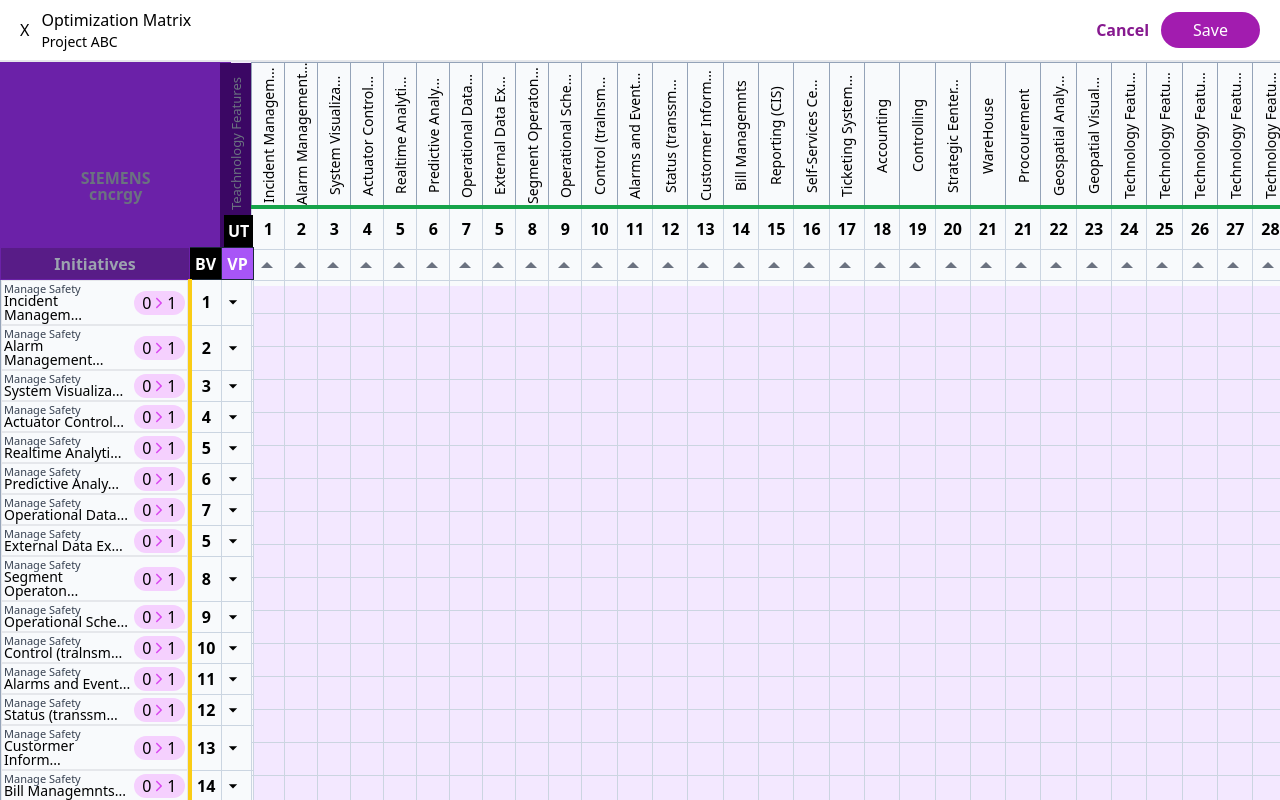
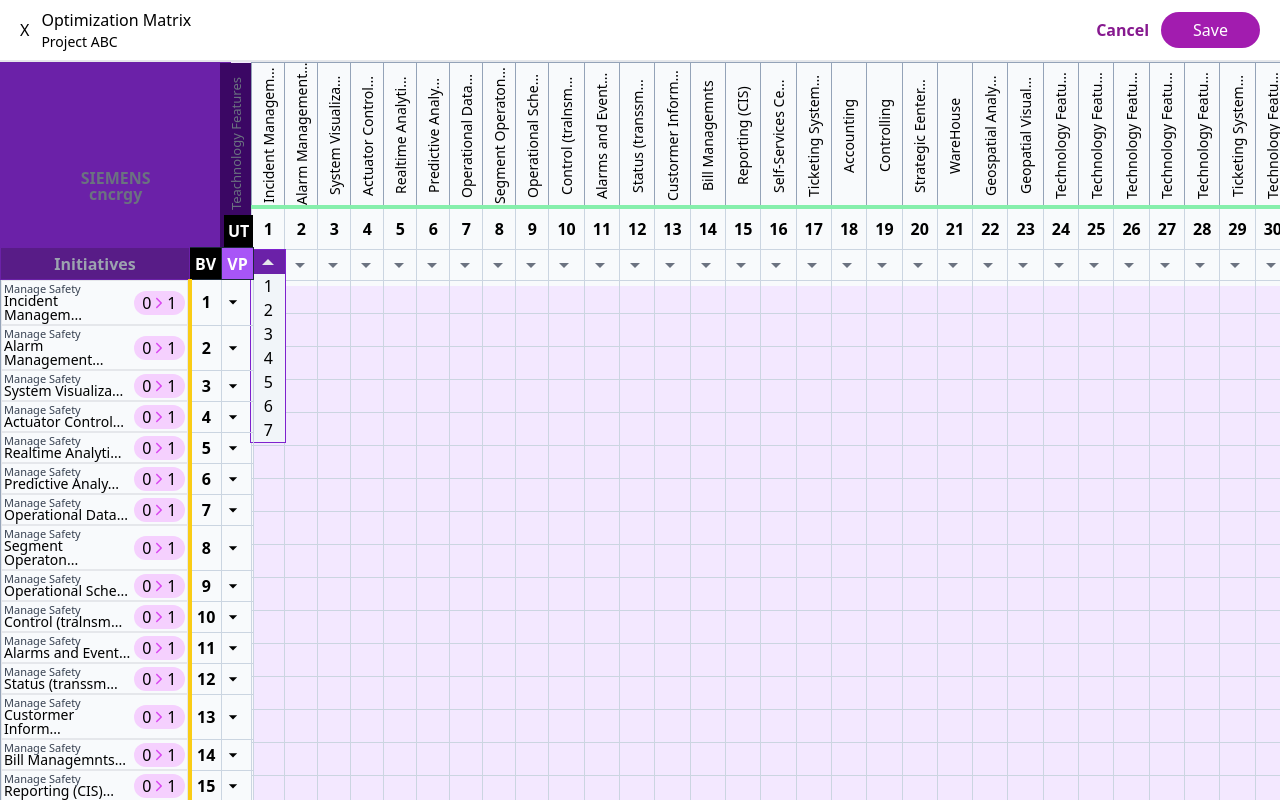
Before and after one commit to Rifazul-Islam/typescript-project, a React (Vite) app: page / in a window 1280 px wide. Both pictures are taken after a click on the element 268 px from the left and 264 px from the top of the page. Shown: the top 800 px of the page. Built offline with nearby package versions, Linux system fonts and the light colour scheme.

Commit message:
modal create this page

```diff
--- a/src/Pages/OptimizationMatrix/OptimiztionMatrix.css
+++ b/src/Pages/OptimizationMatrix/OptimiztionMatrix.css
@@ -3,3 +3,8 @@
   writing-mode: vertical-rl;
   text-orientation: mixed;
 }
+
+.vertical {
+  writing-mode: vertical-lr;
+  text-orientation: mixed;
+}
--- a/src/Pages/OptimizationMatrix/OptimiztionMatrix.tsx
+++ b/src/Pages/OptimizationMatrix/OptimiztionMatrix.tsx
@@ -1,7 +1,12 @@
 import { useState } from "react";
 import "./OptimiztionMatrix.css";
 import { MdOutlineArrowDropDown } from "react-icons/md";
-import { IoIosArrowForward, IoMdArrowDropup } from "react-icons/io";
+import {
+  IoIosArrowForward,
+  IoIosCloseCircleOutline,
+  IoMdArrowDropup,
+} from "react-icons/io";
+
 const OptimiztionMatrix = () => {
   const items: { title: string; num: number }[] = [
     { title: "Incident Management", num: 1 },
@@ -11,7 +16,6 @@
     { title: "Realtime Analytics", num: 5 },
     { title: "Predictive Analysis", num: 6 },
     { title: "Operational Data Management", num: 7 },
-    { title: "External Data Exchels", num: 5 },
     { title: "Segment Operatons", num: 8 },
     { title: "Operational Schements", num: 9 },
     { title: "Control (tralnsmissions)", num: 10 },
@@ -26,7 +30,6 @@
     { title: "Controlling", num: 19 },
     { title: "Strategic Eenterprisements", num: 20 },
     { title: "WareHouse", num: 21 },
-    { title: "Procourement", num: 21 },
     { title: "Geospatial Analytics", num: 22 },
     { title: "Geopatial Visualization", num: 23 },
     { title: "Technology Features1", num: 24 },
@@ -35,8 +38,26 @@
     { title: "Technology Features3", num: 27 },
     { title: "Technology Features1", num: 28 },
     { title: "Ticketing System", num: 29 },
+    { title: "Technology Features3", num: 30 },
+    { title: "Technology Features1", num: 31 },
   ];
-  const [isOpen, setIsOpen] = useState(false);
+
+  const [openIndex, setOpenIndex] = useState<number | null>(null);
+  const [openIndexs, setOpenIndexs] = useState<number | null>(null);
+
+  // th use
+  const handleCellClick = (index: number) => {
+    // Toggle the specific cell when clicked
+    setOpenIndex(openIndex === index ? null : index);
+  };
+
+  // tr use
+  const handleCellClicks = (index: number) => {
+    // Toggle the specific cell when clicked
+    setOpenIndexs(openIndexs === index ? null : index);
+  };
+
+  const [numberStore, setNumberStore] = useState<number | null>(null);
 
   return (
     <div className="bg-purple-100 relative">
@@ -55,21 +76,73 @@
         </div>
 
         <div className="bg-slate-50 w-full h-56 lg:flex hidden relative -ml-[63px]">
-          <table className="border-collapse border border-slate-40   absolute ">
+          <table className="border-collapse border border-slate-40 absolute ">
             <thead>
               <tr>
                 {items.map((item, index) => (
                   <th
-                    className="border border-slate-400 h-36 border-b-green-600 border-b-4 vertical-text whitespace-nowrap"
+                    onClick={() => handleCellClicks(item?.num)}
+                    className={`border border-slate-400 ${
+                      openIndexs === item?.num &&
+                      "border-b-4 border-b-green-700"
+                    } relative cursor-pointer h-36 border-b-green-300 border-b-4 vertical-text whitespace-nowrap`}
                     key={index}
                   >
+                    {openIndexs === item?.num ? (
+                      <>
                         <span className="text-[14px] font-normal">
                           {item?.title.length < 16 ? (
-                        <> {item?.title}</>
+                            <h2 className="text-green-600"> {item?.title}</h2>
                           ) : (
-                        <> {item?.title.slice(0, 16) + "..."}</>
+                            <h2 className="text-green-600">
+                              {item?.title.slice(0, 16) + "..."}
+                            </h2>
                           )}
                         </span>
+                      </>
+                    ) : (
+                      <>
+                        <span className="text-[14px] font-normal">
+                          {item?.title.length < 16 ? (
+                            <h2> {item?.title}</h2>
+                          ) : (
+                            <h2> {item?.title.slice(0, 16) + "..."}</h2>
+                          )}
+                        </span>
+                      </>
+                    )}
+
+                    {/* this is Modal design  */}
+                    {openIndexs === item?.num && (
+                      <div
+                        className={`absolute  ${
+                          openIndexs === 28 ||
+                          openIndexs === 29 ||
+                          openIndexs === 30 ||
+                          openIndexs === 31
+                            ? "left-20"
+                            : ""
+                        }   border w-36 h-[293px] ${
+                          openIndexs === 1 ||
+                          openIndexs === 2 ||
+                          openIndexs === 3 ||
+                          openIndexs === 4 ||
+                          openIndexs === 5
+                            ? "-left-48"
+                            : ""
+                        }  bg-[#fff] rotate-90 -top-[227px] -left-14  border-green-400 shadow-xl -z-50 `}
+                      >
+                        <span className="text-[28px] absolute text-red-700  flex items-center justify-end h-full mt-1 -mr-1.5 shadow-2xl">
+                          <IoIosCloseCircleOutline />
+                        </span>
+                        <h2 className="pr-8 text-lg font-semibold p-4">
+                          {item.title}
+                        </h2>
+                        <div className="border-r-[0.5px] mr-4 flex justify-between p-4">
+                          <p>Custom</p> <p>Data</p>
+                        </div>
+                      </div>
+                    )}
                   </th>
                 ))}
               </tr>
@@ -79,31 +152,49 @@
               <tr>
                 {items.map((item, index) => (
                   <td
-                    className="border border-slate-300 text-center p-2 font-bold"
+                    className="border border-slate-300  text-center p-2 font-bold"
                     key={index}
                   >
                     {item?.num}
                   </td>
                 ))}
               </tr>
+              {/* select option */}
               <tr>
-                {items.map((item, index) => (
+                {items.map((item) => (
                   <td
-                    onClick={() => setIsOpen(!isOpen)}
+                    onClick={() => handleCellClick(item?.num)}
                     className="border border-slate-300 text-center p-[3px] cursor-pointer"
+                    key={item.num}
+                  >
+                    {openIndex === item?.num ? (
+                      <div className="relative flex items-center justify-center">
+                        <div className="absolute -top-4 bg-slate-100 border border-purple-700 w-9 text-black text-center">
+                          {/* Close button */}
+
+                          {numberStore ? (
+                            <p className="text-lg mx-auto font-bold text-gray-200 bg-purple-800 w-full">
+                              {numberStore}
+                            </p>
+                          ) : (
+                            <IoMdArrowDropup className="text-2xl mx-auto font-bold text-gray-200 bg-purple-800 w-full" />
+                          )}
+                          {Array.from({ length: 7 }).map((_, index) => (
+                            <p
                               key={index}
+                              onClick={() => setNumberStore(index + 1)}
                             >
-                    {isOpen ? (
-                      <>
-                        <IoMdArrowDropup className="text-2xl font-bold text-gray-500" />
-                      </>
+                              {index + 1}
+                            </p>
+                          ))}
+                        </div>
+                      </div>
                     ) : (
-                      <>
                       <MdOutlineArrowDropDown className="text-2xl font-bold text-gray-500" />
-                      </>
                     )}
                   </td>
                 ))}
+                {}
               </tr>
 
               {Array.from({ length: 28 }).map((_, rowIndex) => (
@@ -126,7 +217,7 @@
 
       {/* left sidebar  */}
       <div className="h-full  w-[254px] bg-slate-50 -mt-[39px] hidden lg:flex">
-        <div className="z-20">
+        <div className="z-0">
           <table className="border-collapse border  border-slate-400">
             <thead>
               <tr className="bg-purple-900 h-8 ">
```
Lines whose indentation alone changed are shown as unchanged.
